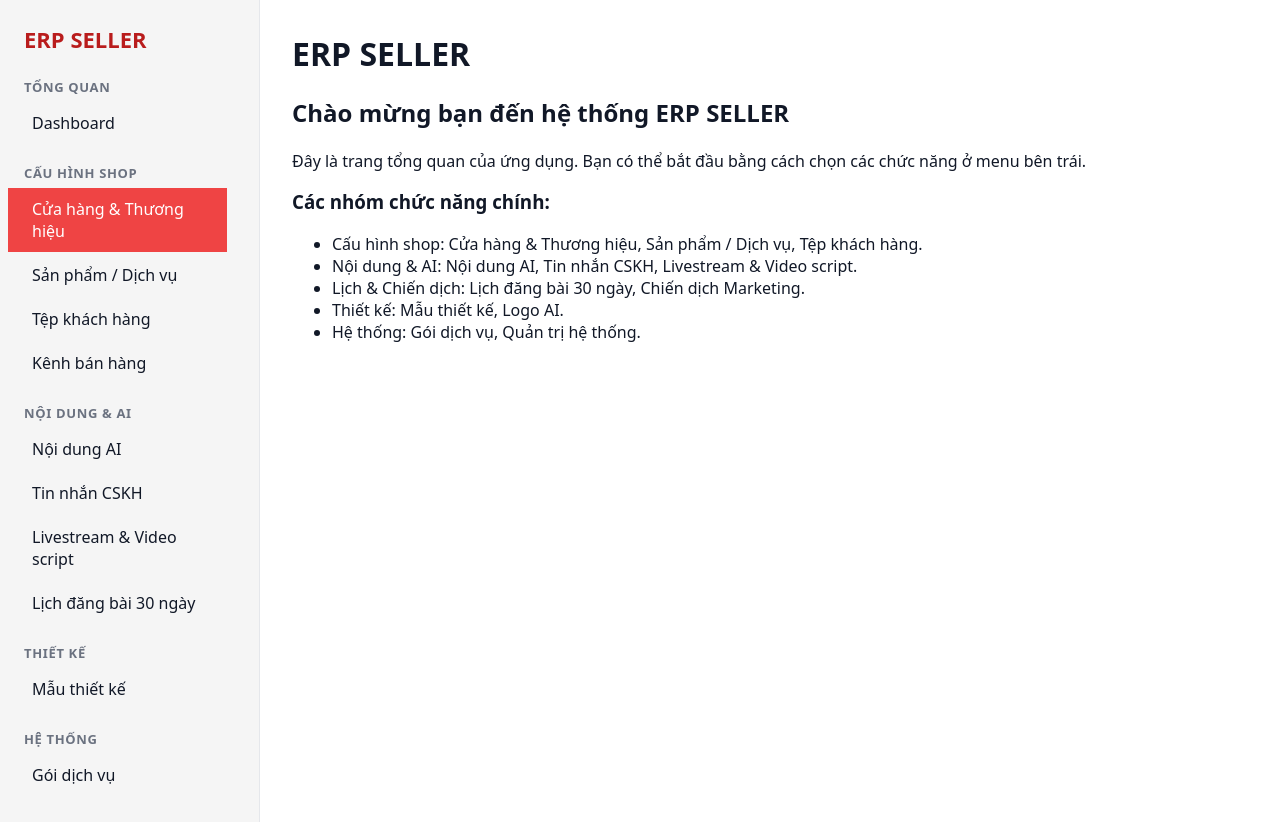
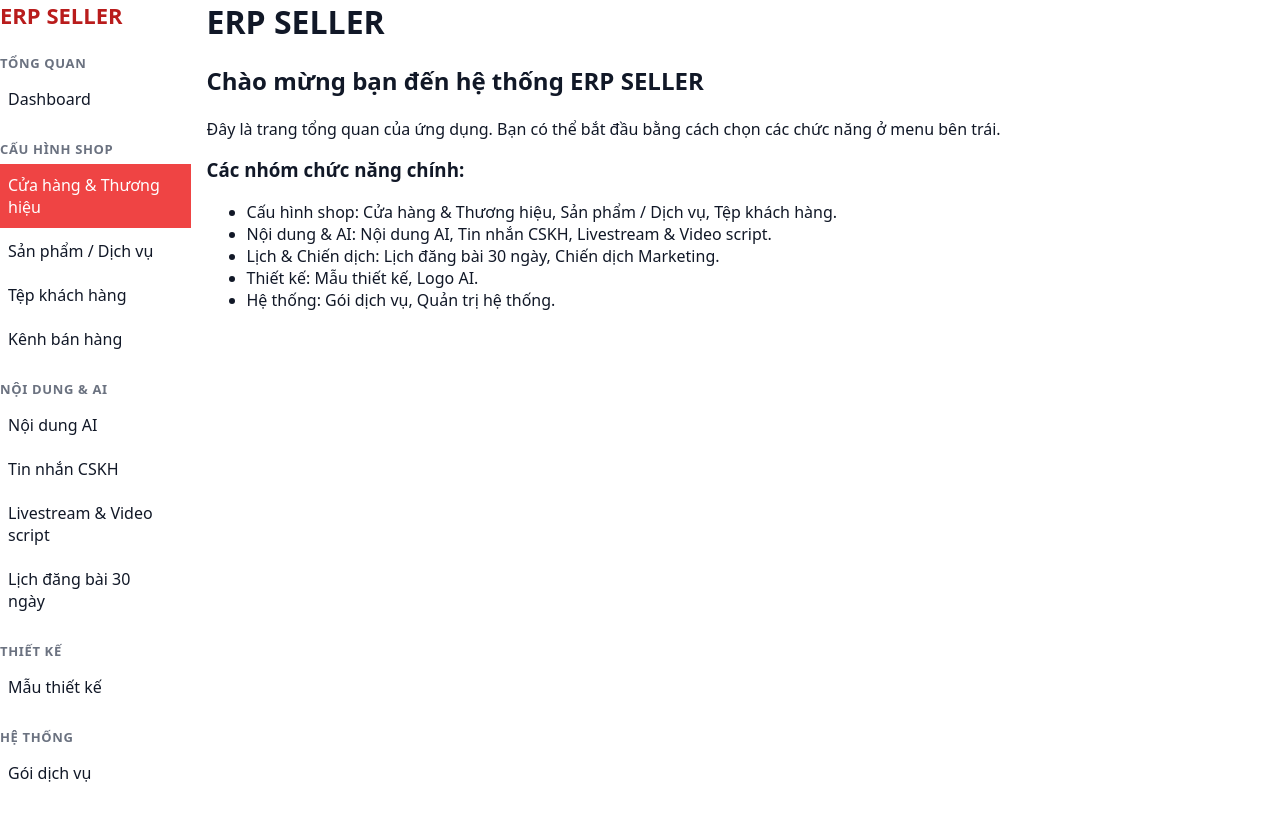
Before and after one commit to conlele0201/erp-seller-crm, a Next.js app: page / in a window 1280 px wide. Shown: the top 822 px of the page. Built offline with nearby package versions, Linux system fonts and the light colour scheme.

Commit message:
Update layout.js

```diff
--- a/app/layout.js
+++ b/app/layout.js
@@ -12,11 +12,8 @@ export default function RootLayout({ children }) {
     <html lang="vi">
       <body>
         <div className="app-shell">
-          <aside className="sidebar">
-            <Sidebar />
-          </aside>
-
-          <main className="main-content">
+          <Sidebar />
+          <main className="app-main">
             {children}
           </main>
         </div>
```
